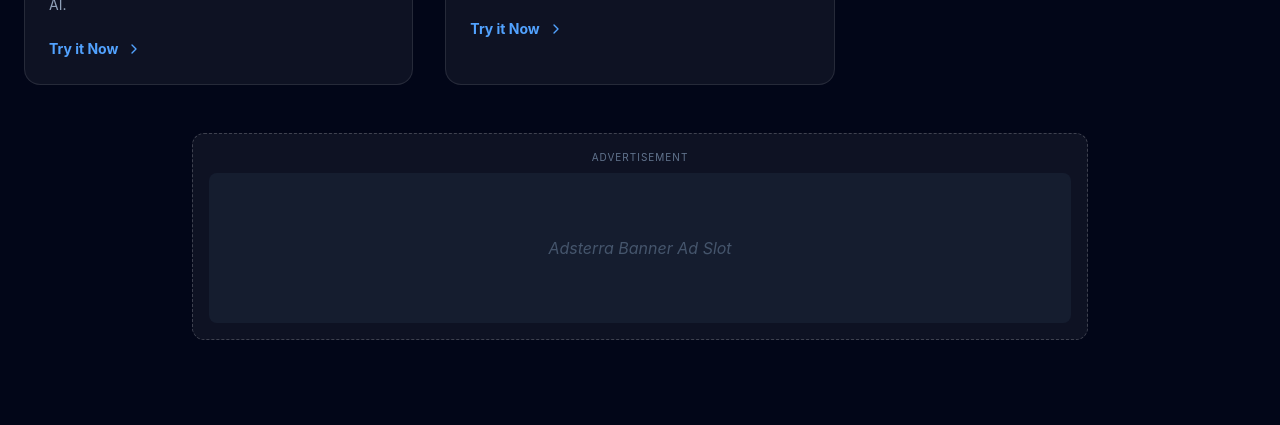
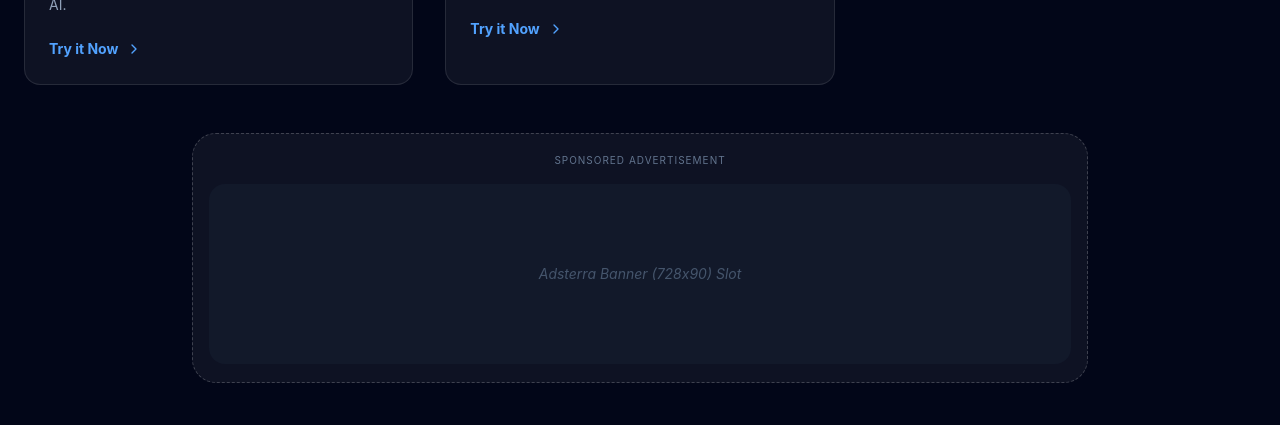
Before and after one commit to radamourya7/ClickForge-AI, a React (Vite) app in the folder frontend/: page / in a window 1280 px wide. Shown: the part 940-1365 px from the top of the page. Built offline with nearby package versions, Linux system fonts and the light colour scheme; no server answers.

Commit message:
monetization: integrate production Adsterra scripts

```diff
--- a/frontend/src/components/AdPlaceholder.jsx
+++ b/frontend/src/components/AdPlaceholder.jsx
@@ -1,13 +1,23 @@
 import { useEffect } from 'react';
 
 const AdPlaceholder = ({ type = 'banner' }) => {
-    // Mock Adsterra implementation
-    // In a real scenario, you'd paste your Adsterra script here
+    /**
+     * ADSTERRA INTEGRATION TIP:
+     * 1. Go to Adsterra Dashboard -> Websites -> Add new website.
+     * 2. Choose the ad format (Native or 728x90 Banner).
+     * 3. Copy the script code Adsterra gives you.
+     * 4. Paste the script INSIDE the return <div> below.
+     *    (Note: For React, you may need to use a script injector or
+     *     dangerouslySetInnerHTML for complex scripts).
+     */
+
     return (
-        <div className="w-full max-w-4xl mx-auto my-12 p-4 bg-white/5 rounded-xl border border-dashed border-white/20 flex flex-col items-center justify-center min-h-[200px]">
-            <span className="text-[10px] uppercase tracking-widest text-slate-500 mb-2">Advertisement</span>
-            <div className="bg-slate-800/50 w-full h-[150px] flex items-center justify-center rounded-lg italic text-slate-600">
-                Adsterra {type === 'banner' ? 'Banner' : 'Native'} Ad Slot
+        <div className="w-full max-w-4xl mx-auto my-12 p-4 bg-white/5 rounded-3xl border border-dashed border-white/20 flex flex-col items-center justify-center min-h-[250px] overflow-hidden">
+            <span className="text-[10px] uppercase tracking-widest text-slate-500 mb-4">Sponsored Advertisement</span>
+
+            {/* PASTE YOUR ADSTERRA SCRIPT CODE HERE */}
+            <div className="bg-slate-800/30 w-full h-[180px] flex items-center justify-center rounded-2xl italic text-slate-600 text-sm">
+                Adsterra {type === 'banner' ? 'Banner (728x90)' : 'Native (4x1)'} Slot
             </div>
         </div>
     );
```
Also changed, not shown: 1 other file (tests, documents, lock files or other folders).
